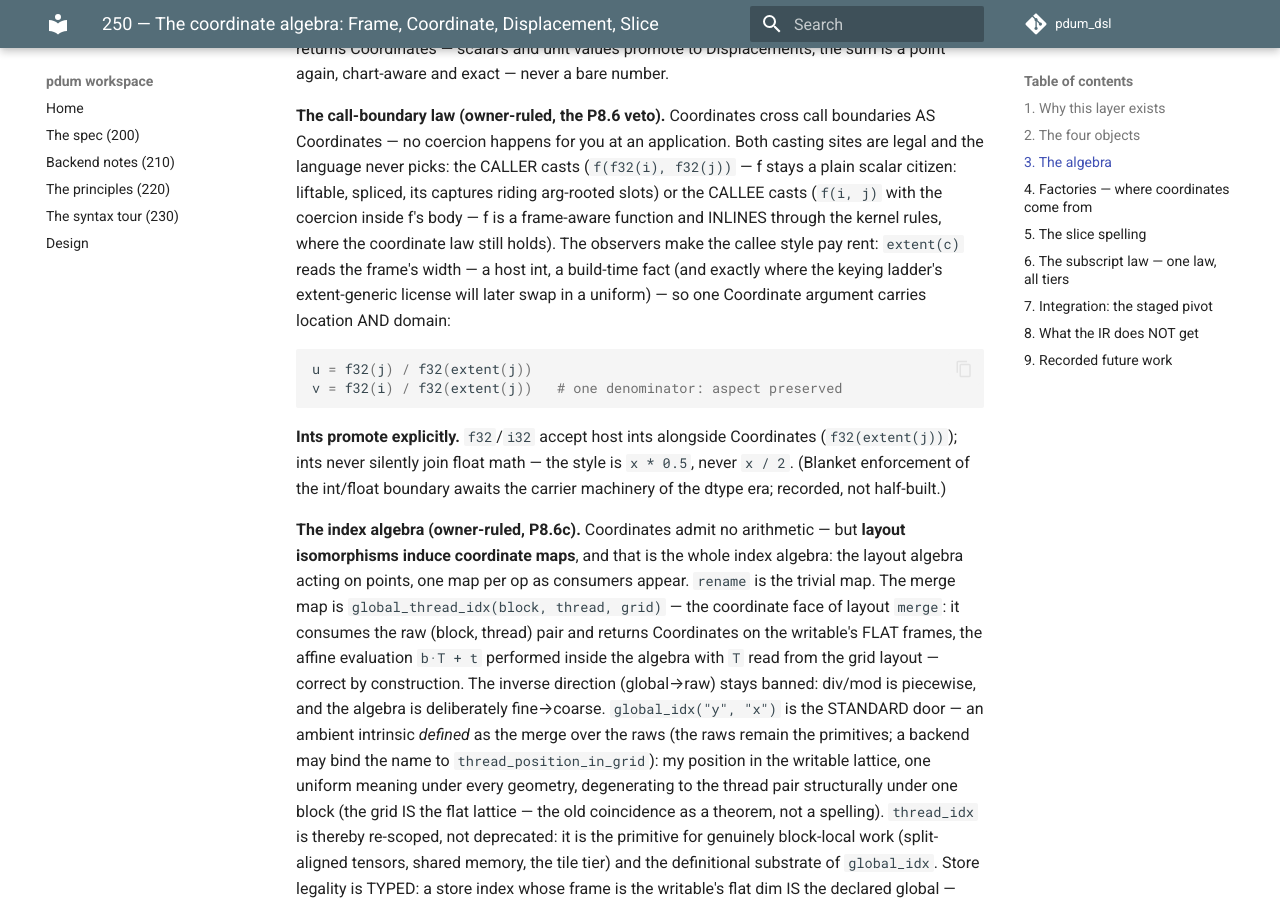
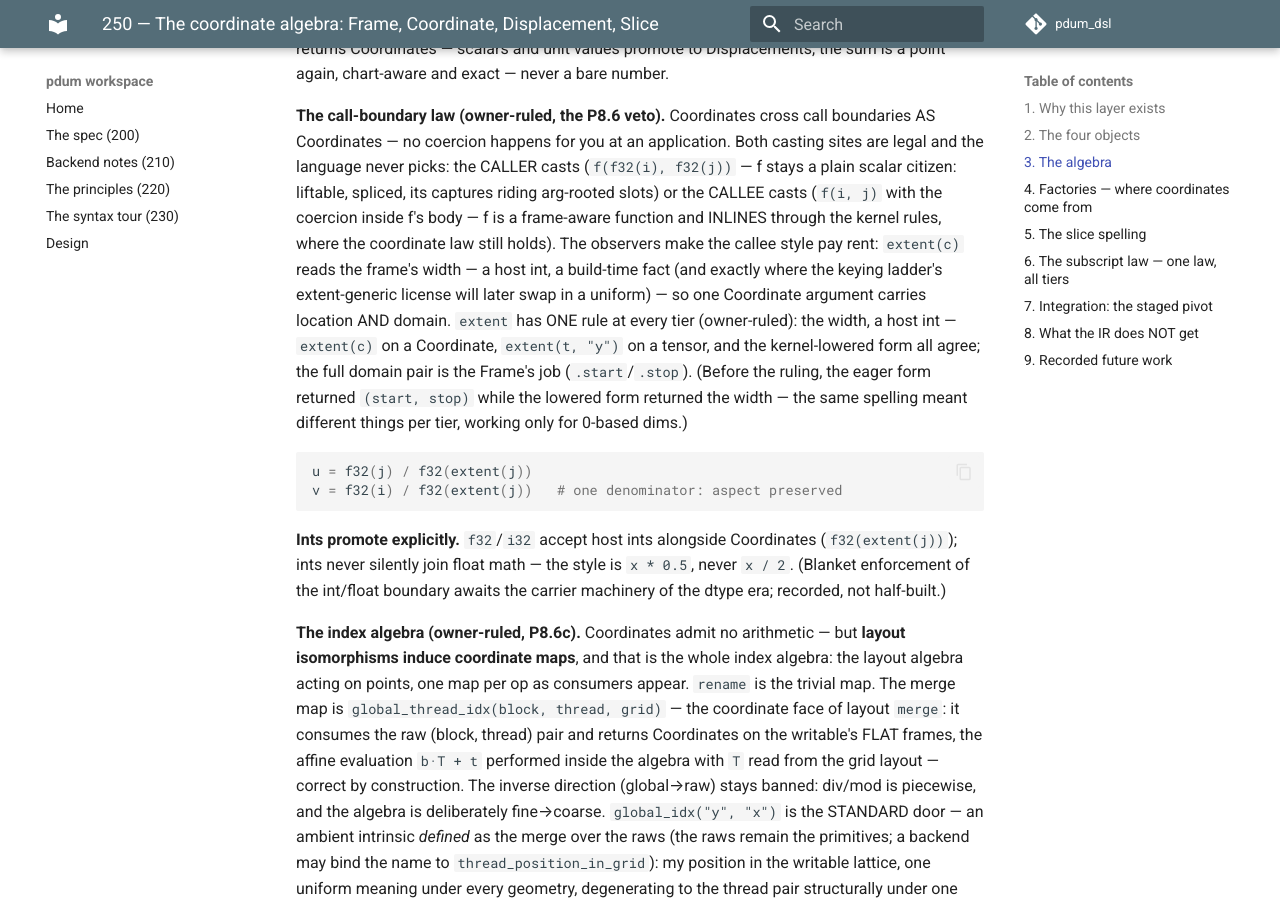
Before and after one commit to habemus-papadum/pdum_dsl, an MkDocs documentation site: the page built from docs/design/250_coordinate-algebra.md, in a window 1280 px wide and 900 px high, scrolled down 2054 px. Built offline with MkDocs 1.6.1 and Material for MkDocs 9.7.7, drawn with Linux system fonts in a browser that asks for light colours; comment, search, counter and statistics services are not loaded.

Commit message:
P8.6: one rule for extent — the width, a host int, every tier
Owner-ruled: extent(c) on a Coordinate, extent(t, name) on a tensor,
and the kernel-lowered branches all return the WIDTH (a host int);
the domain pair is the Frame's job (.start/.stop). Before: the eager
form returned (start, stop) while the lowered branches returned the
width — llama's @unit body got a different answer per tier and worked
only because t is 0-based; now both tiers agree and the zoo needs no
respell (repeat's RangeSpec reads int n as [0, n)). physics' _ghost
local renamed extent→domain for vocabulary hygiene (the IR fold/
repeat param named "extent" is RangeSpec vocabulary, left alone).
Pinned at both faces in test_tensor_indexing; recorded in 250 §3.

Co-Authored-By: Claude Fable 5 <noreply@anthropic.com>
Claude-Session: https://claude.ai/code/session_01R3fb1TG8xEXk6AXPYP6TSz

````diff
--- a/docs/design/250_coordinate-algebra.md
+++ b/docs/design/250_coordinate-algebra.md
@@ -93,7 +93,13 @@ coordinate law still holds). The observers make the callee style pay
 rent: `extent(c)` reads the frame's width — a host int, a build-time
 fact (and exactly where the keying ladder's extent-generic license
 will later swap in a uniform) — so one Coordinate argument carries
-location AND domain:
+location AND domain. `extent` has ONE rule at every tier
+(owner-ruled): the width, a host int — `extent(c)` on a Coordinate,
+`extent(t, "y")` on a tensor, and the kernel-lowered form all agree;
+the full domain pair is the Frame's job (`.start`/`.stop`). (Before
+the ruling, the eager form returned `(start, stop)` while the lowered
+form returned the width — the same spelling meant different things
+per tier, working only for 0-based dims.)
 
 ```python
 u = f32(j) / f32(extent(j))
````
Also changed, not shown: 3 other files.
